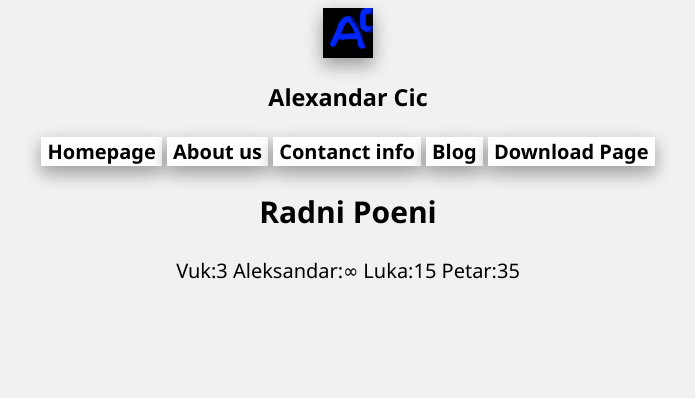
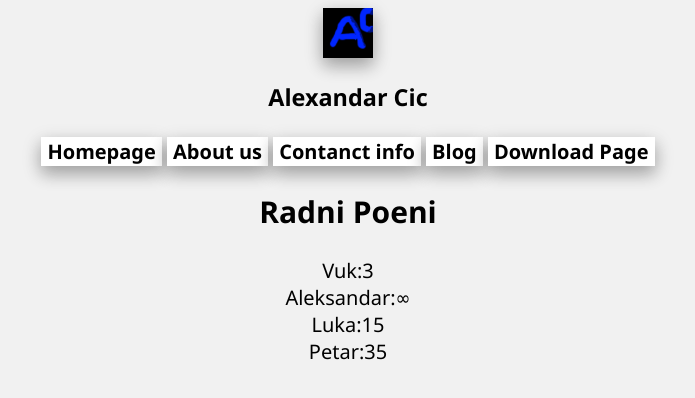
Before and after one commit to AleksandarCIc/AleksandarCIc.github.io, a plain HTML site: page RadniPoeni.html in a window 1280 px wide. Shown: the whole page, without its empty margins (292-987 px from the left). Drawn offline with Linux system fonts and the light colour scheme.

Commit message:
Update RadniPoeni.html

```diff
--- a/RadniPoeni.html
+++ b/RadniPoeni.html
@@ -27,10 +27,10 @@
         <div>
             <center>
                 <h2>Radni Poeni</h2>
-                Vuk:3
-                Aleksandar:∞
-                Luka:15
-                Petar:35
+                Vuk:3<br>
+                Aleksandar:∞<br>
+                Luka:15<br>
+                Petar:35<br>
             </center>
 
         </div>
```
